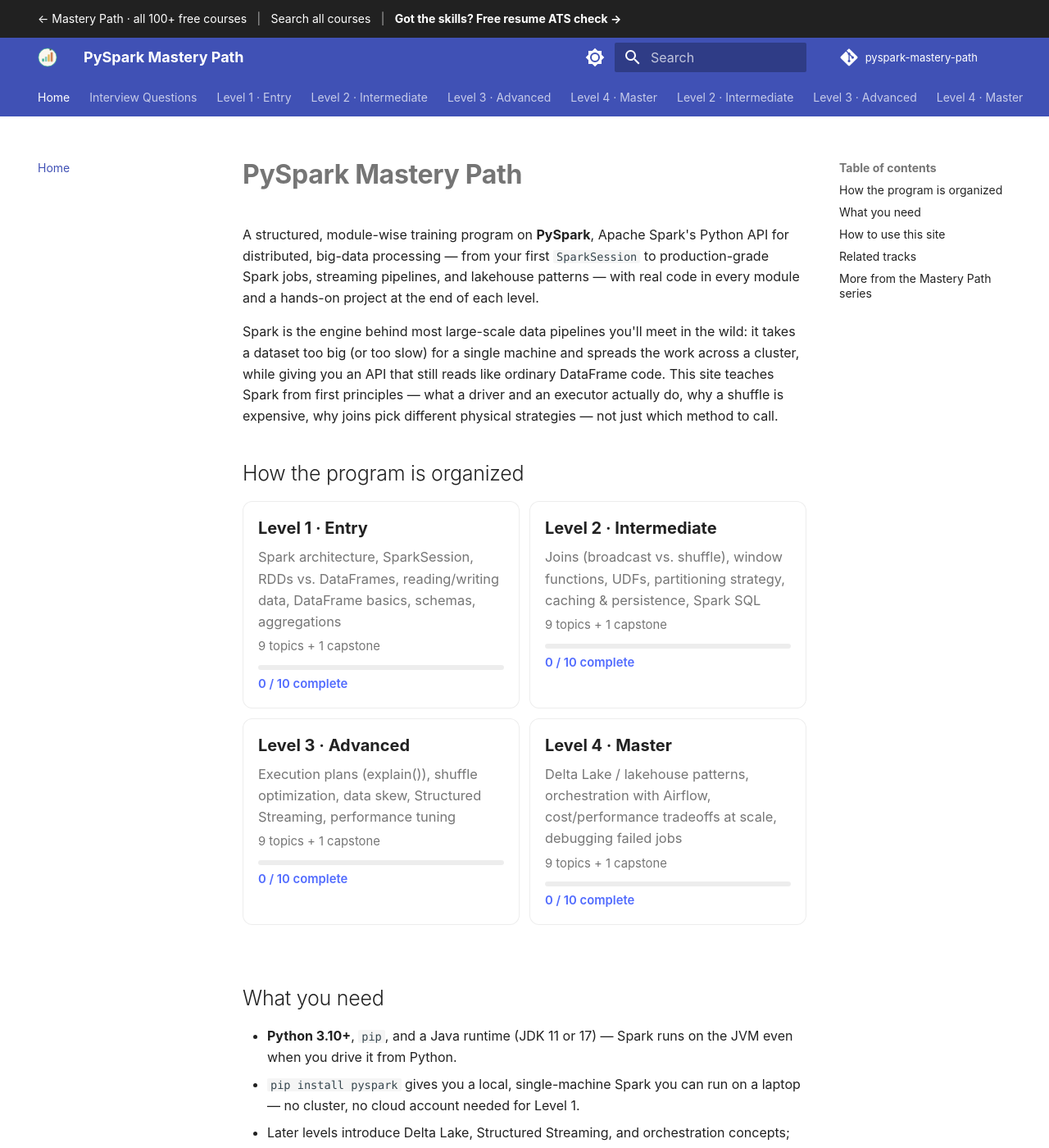
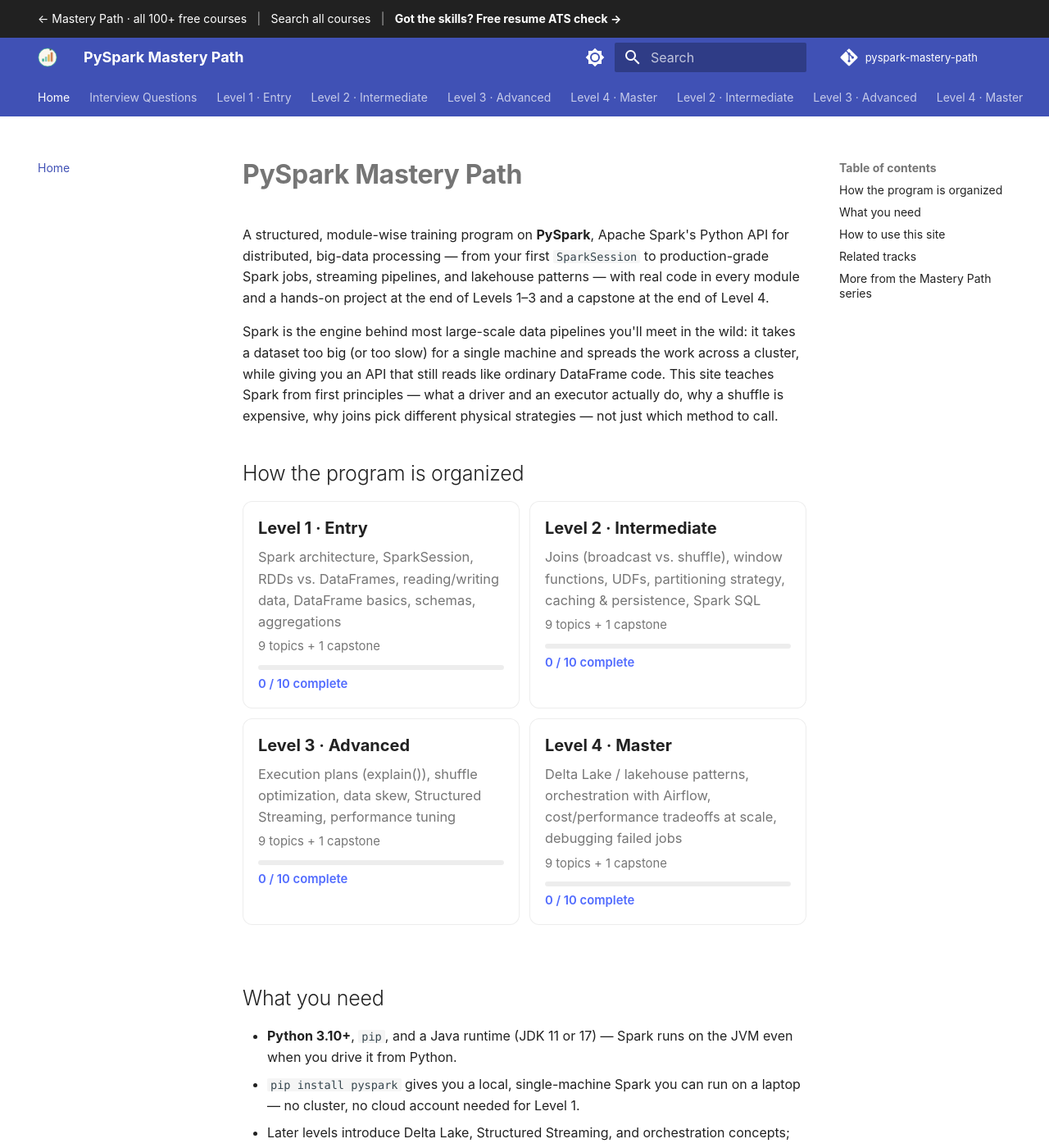
Before and after one commit to SIGILIPELLI/pyspark-mastery-path, an MkDocs documentation site: the page built from docs/index.md, in a window 1280 px wide and 1400 px high. Shown: the whole window at 82% size. Built offline with MkDocs 1.6.1 and Material for MkDocs 9.7.7, drawn with Linux system fonts in a browser that asks for light colours; comment, search, counter and statistics services are not loaded; some of the changed text lies outside the part shown.

Commit message:
Course home: state that Levels 1-3 end with a project and Level 4 with the capstone
Co-Authored-By: Claude Sonnet 5.5 <noreply@anthropic.com>

```diff
--- a/docs/index.md
+++ b/docs/index.md
@@ -8,7 +8,7 @@ description: "Free course on PySpark and Apache Spark for big-data processing --
 A structured, module-wise training program on **PySpark**, Apache Spark's Python
 API for distributed, big-data processing — from your first `SparkSession` to
 production-grade Spark jobs, streaming pipelines, and lakehouse patterns — with
-real code in every module and a hands-on project at the end of each level.
+real code in every module and a hands-on project at the end of Levels 1–3 and a capstone at the end of Level 4.
 
 Spark is the engine behind most large-scale data pipelines you'll meet in the
 wild: it takes a dataset too big (or too slow) for a single machine and spreads
@@ -41,7 +41,7 @@ different physical strategies — not just which method to call.
 - Every topic page has real, syntactically-checked PySpark code. Code that was
   reasoned through carefully but not executed against a live cluster in this
   environment is labeled as such, so you always know what you're looking at.
-- Each level ends with a project that combines everything learned in that level.
+- Levels 1–3 each end with a project that combines everything learned in that level, and Level 4 ends with the course capstone.
 - Use the search bar (top of the page) to jump straight to a topic.
 
 Start here → [Level 1 · Entry](level-1/index.md)
```
